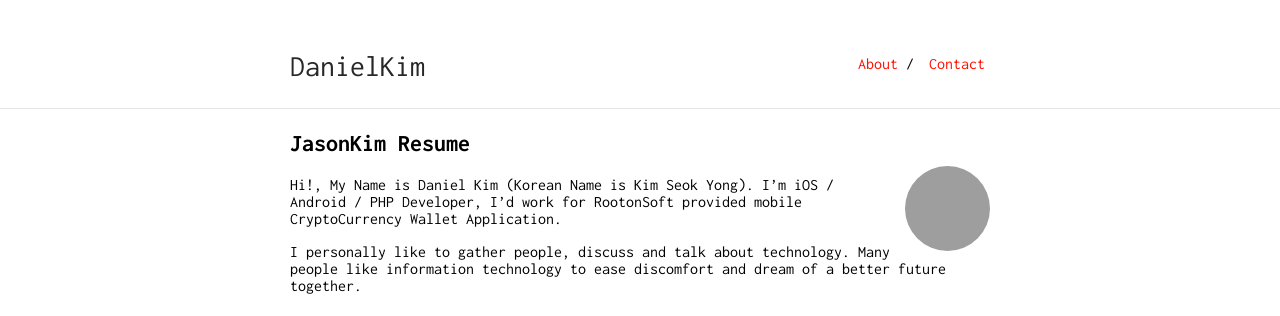
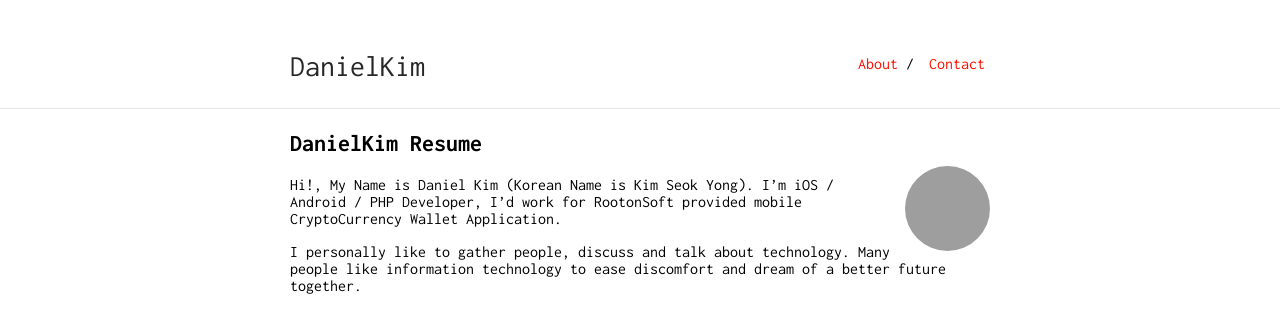
Before and after one commit to JasonKimDeveloper/jasonKimResume, a Jekyll site: the page built from index.md, in a window 1280 px wide, cut to the strip 0-316 px from the top of the page. Built offline with Jekyll 4.4.1, drawn with Linux system fonts in a browser that asks for light colours; our own code applies the rules of GitHub Pages for plain Markdown files; grey boxes are pictures that could not be loaded.

Commit message:
fix name

```diff
--- a/index.md
+++ b/index.md
@@ -2,7 +2,7 @@
 layout: default
 ---
 
-## JasonKim Resume
+## DanielKim Resume
 
 <img class="profile-picture" src="me.jpg">
 
```
